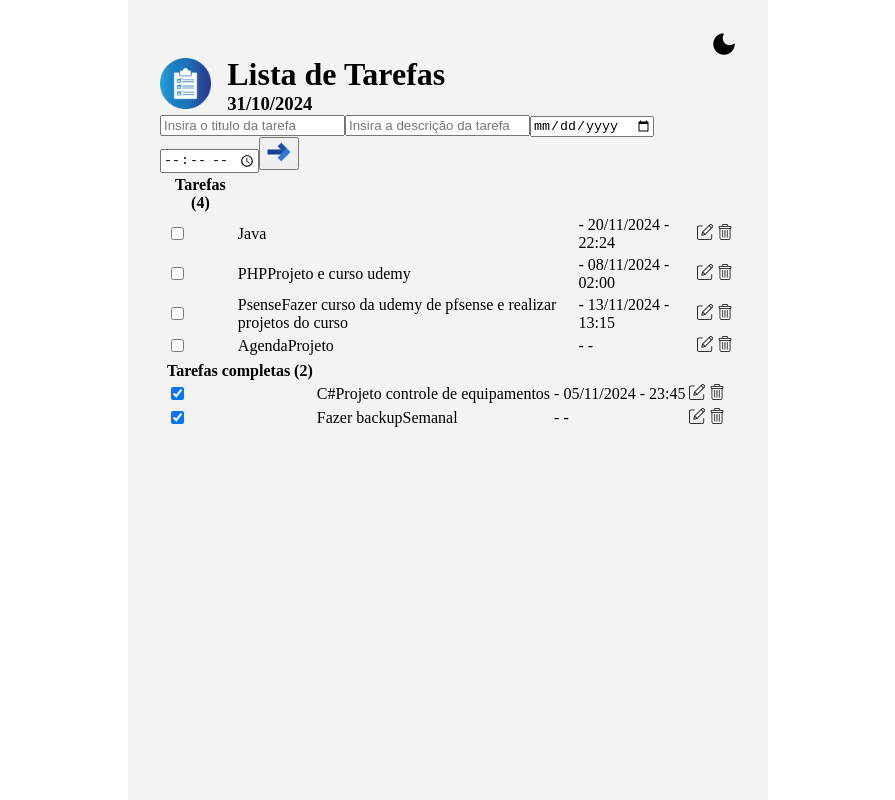
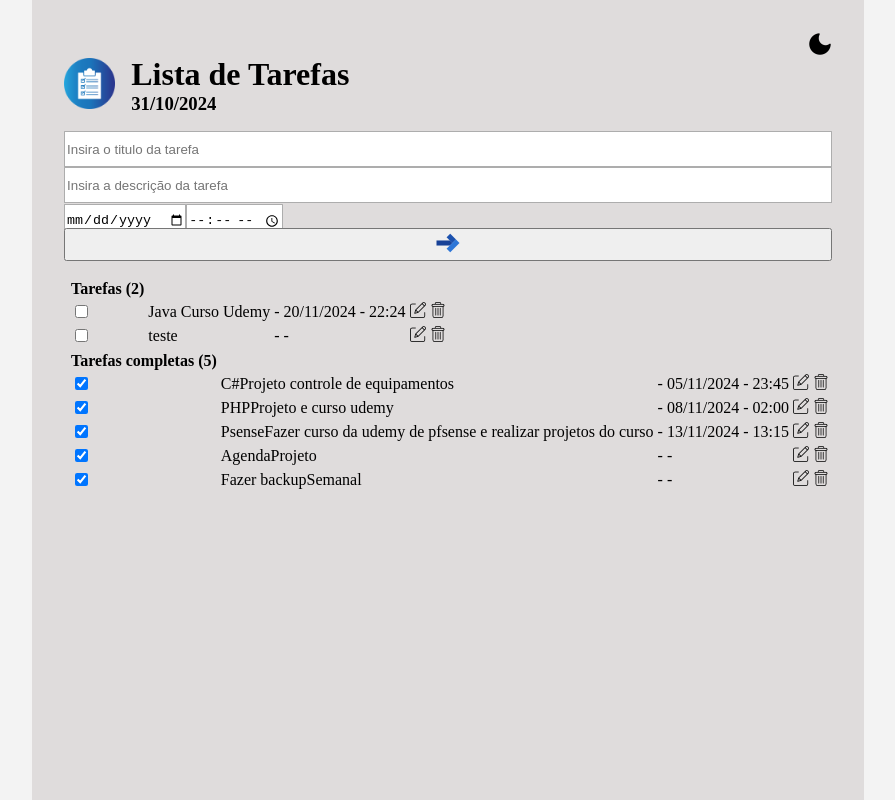
Before and after one commit to mariana-js/project-todo, an Angular app in the folder todo/: page /todo in a window 1280 px wide. Shown: the whole page, without its empty margins (192-1087 px from the left). Built offline with nearby package versions, Linux system fonts and the light colour scheme; data requests are answered from the project's data file.

Commit message:
Application available for network and css changes.

```diff
--- a/todo/db.json
+++ b/todo/db.json
@@ -3,7 +3,7 @@
     {
       "id": "05ab3087-cc01-44d7-9056-25207b7de4d5",
       "title": "Java",
-      "description": "",
+      "description": " Curso Udemy",
       "date": "2024-11-20",
       "time": "22:24",
       "status": false
@@ -22,7 +22,7 @@
       "description": "Projeto e curso udemy",
       "date": "2024-11-08",
       "time": "02:00",
-      "status": false
+      "status": true
     },
     {
       "id": "e5a2d2a8-9942-47af-8396-385cf3c25b90",
@@ -30,7 +30,7 @@
       "description": "Fazer curso da udemy de pfsense e realizar projetos do curso",
       "date": "2024-11-13",
       "time": "13:15",
-      "status": false
+      "status": true
     },
     {
       "id": "835084ac-b186-48c8-8dba-3e2b17862820",
@@ -38,7 +38,7 @@
       "description": "Projeto",
       "date": null,
       "time": null,
-      "status": false
+      "status": true
     },
     {
       "id": "1002aeaa-3c0e-47c5-af95-9e5c8696c64f",
@@ -47,6 +47,14 @@
       "date": null,
       "time": null,
       "status": true
+    },
+    {
+      "id": "efd44110-a23e-485d-ba56-e7618e2263f3",
+      "title": "teste",
+      "description": "",
+      "date": null,
+      "time": null,
+      "status": false
     }
   ]
 }
--- a/todo/package.json
+++ b/todo/package.json
@@ -3,7 +3,7 @@
   "version": "0.0.0",
   "scripts": {
     "ng": "ng",
-    "start": "ng serve",
+    "start":  "ng serve --host 0.0.0.0 --port 4200",
     "build": "ng build",
     "watch": "ng build --watch --configuration development",
     "test": "ng test",
--- a/todo/src/styles.css
+++ b/todo/src/styles.css
@@ -7,24 +7,25 @@ body {
 html, body {
   height: 100%; /* Garante que o HTML e o body preencham a altura */
   margin: 0;
+  background-color: #f3f3f3;
 }
 
 .container-global {
   height: 100vh; /* 100% da altura da tela */
   padding: 2rem;
-  background-color: #f3f3f3;
+  background-color: #e1e1e1;
   box-sizing: border-box; /* Inclui padding na altura total */
 }
 
 body .container-global{
-  background-color: #f3f3f3;
+  background-color: #dfdcdc;
 }
 
-[data-theme="dark"] {
-  background-color: black;
+[data-theme="dark"] body{
+  background-color: #313131;
   color: white;
 }
 
 [data-theme="dark"] .container-global {
-  background-color: #313131;
+  background-color: #252525;
 }
--- a/todo/src/todo/todo.component.css
+++ b/todo/src/todo/todo.component.css
@@ -1,6 +1,6 @@
 .container-global{
   padding: 2rem;
-  width: 40rem;
+  width: 42m hdnrem;
 }
 
 .head{
@@ -17,9 +17,7 @@
 h1, h3 {
   margin: 0;
 }
-.image-title{
 
-}
 .image-title img{
   height: 3.2rem;
   width: 3.2rem;
@@ -30,10 +28,26 @@ h1, h3 {
 }
 
 .container-add-todo{
+  display: grid;
+  margin: 1rem 0;
+}
+
+.container-add-todo input{
+  border: 1px solid rgb(173, 173, 173);
+  border-radius: 0.5px;
+
+  height: 2rem;
+  margin: 0.01rem 0;
+}
+
+.container-date-time-todo{
+  display: inline;
+  height:1.5rem;
+}
+
+.container-todo{
 
 }
-
-.container-todo{}
 
 .todo{}
 
--- a/todo/src/todo/todo.component.html
+++ b/todo/src/todo/todo.component.html
@@ -22,8 +22,11 @@
   <div class="container-add-todo">
     <input type="text" [(ngModel)]="newTask.title" placeholder="Insira o titulo da tarefa">
     <input type="text" [(ngModel)]="newTask.description" placeholder="Insira a descrição da tarefa">
-    <input type="date" [(ngModel)]="newTask.date">
-    <input type="time" [(ngModel)]="newTask.time">
+    <div class="container-date-time-todo">
+
+      <input type="date" [(ngModel)]="newTask.date">
+      <input type="time" [(ngModel)]="newTask.time">
+    </div>
     <button type="submit" (click)="save()">
       <img src="assets/add.png" alt="add-task">
     </button>
--- a/todo/src/todo/todo.component.ts
+++ b/todo/src/todo/todo.component.ts
@@ -29,7 +29,7 @@ export class TodoComponent {
     id: '',
     title: '',
     description: '',
-    date: null, // Definindo como null para não preencher automaticamente com a data atual
+    date: null,
     time: null,
     status: false
   }
@@ -54,18 +54,20 @@ export class TodoComponent {
     document.documentElement.setAttribute('data-theme', this.darkmode ? "dark" : "light");
 
     const modeIcon = document.getElementById('mode-icon') as HTMLImageElement;
-    const modeDelete = document.getElementById('delete') as HTMLImageElement;
-    const modeUp = document.getElementById('update') as HTMLImageElement;
+    // const modeDelete = document.getElementById('delete') as HTMLImageElement;
+    // const modeUp = document.getElementById('update') as HTMLImageElement;
     if (modeIcon) {
       modeIcon.src = this.darkmode ? "assets/mode-light.png" : "assets/mode-dark.png";
-      modeDelete.src = this.darkmode ? "assets/delete.png" : "assets/delete-dark.png";
-      modeUp.src = this.darkmode ? "assets/update.png" : "assets/update.png";
-    }
-    if (modeDelete) {
-      modeIcon.src = this.darkmode ? "assets/delete.png" : "assets/delete-dark.png";
-    }
-    if (modeUp) {
-      modeIcon.src = this.darkmode ? "assets/update.png" : "assets/update.png";
+
+      const updateIcons = document.querySelectorAll('.update') as NodeListOf<HTMLImageElement>;
+      updateIcons.forEach(icon => {
+          icon.src = this.darkmode ? "assets/update.png" : "assets/update-dark.png";
+      });
+
+      const deleteIcons = document.querySelectorAll('.delete') as NodeListOf<HTMLImageElement>;
+      deleteIcons.forEach(icon => {
+          icon.src = this.darkmode ? "assets/delete.png" : "assets/delete-dark.png";
+      });
     }
   }
 
```
Also changed, not shown: todo/src/assets/update-dark.png (added).
